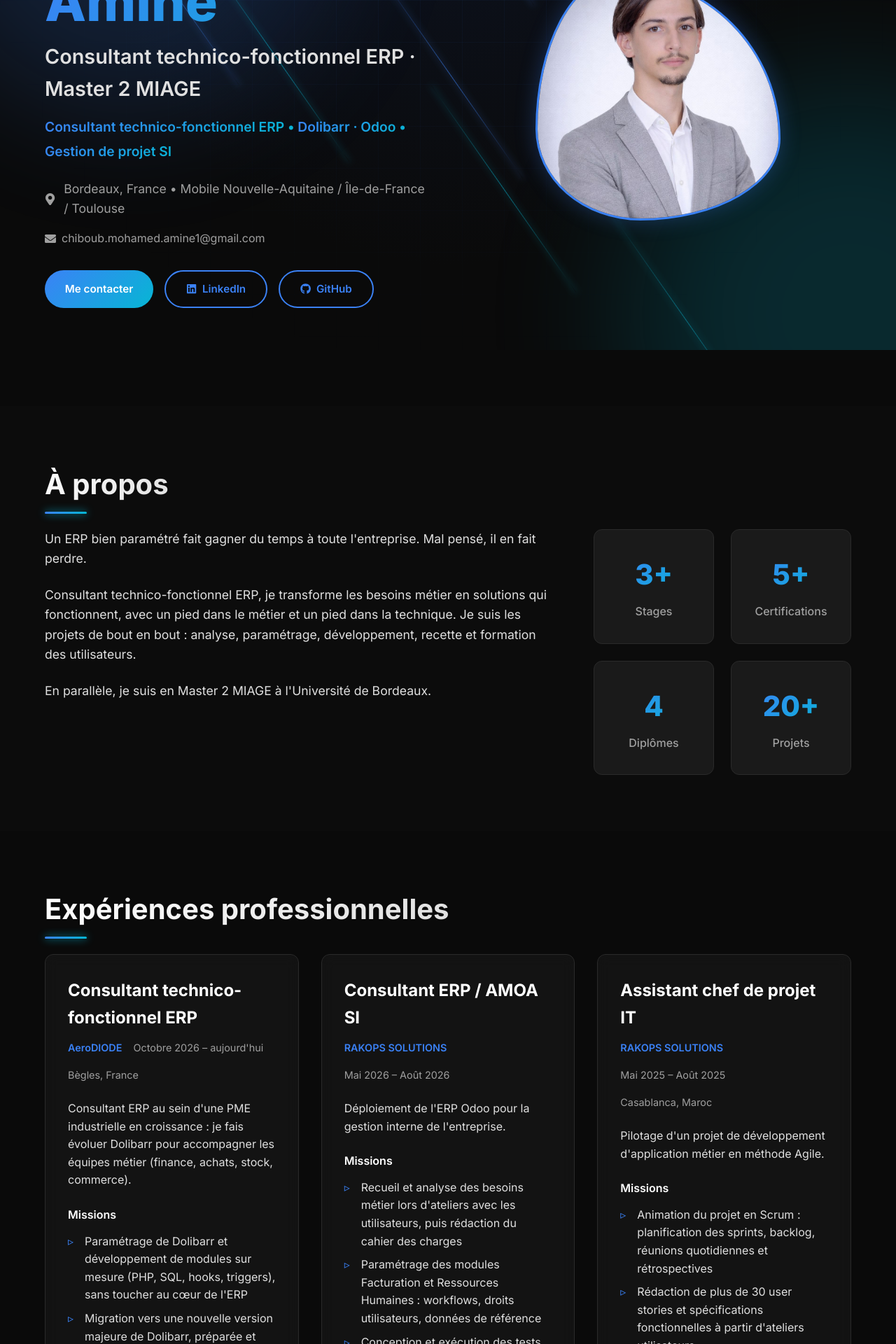
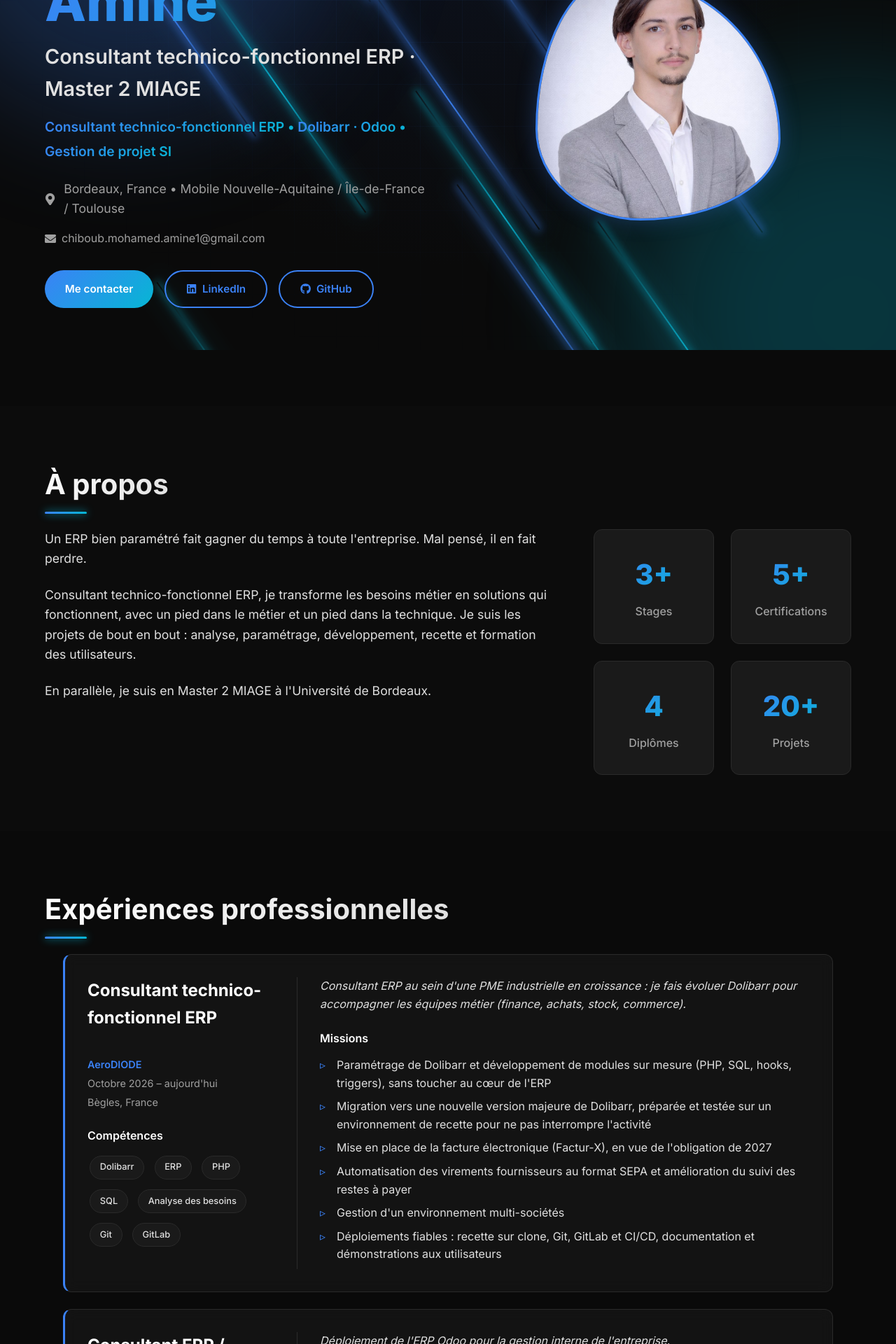
Before and after one commit to AmineCHIBOUB/portfolio, a React (Vite) app: page / in a window 1280 px wide. Shown: the part 300-2220 px from the top of the page at 70% size. Built offline with nearby package versions, Linux system fonts and the light colour scheme.

Commit message:
Expériences sur une ligne, lasers plus visibles et badge à jour
- Une expérience par ligne : poste, dates et compétences à gauche, missions à droite
- Faisceaux laser plus nombreux, plus épais et plus lumineux
- Badge d'accueil : poste actuel chez AeroDIODE au lieu de la recherche de stage

```diff
--- a/src/components/layout/Background.css
+++ b/src/components/layout/Background.css
@@ -26,7 +26,7 @@
   height: 45vw;
   border-radius: 50%;
   filter: blur(90px);
-  opacity: 0.18;
+  opacity: 0.25;
   animation: glowDrift 22s ease-in-out infinite alternate;
 }
 
@@ -52,10 +52,10 @@
 .bg-beam {
   position: absolute;
   top: -20vh;
-  width: 1px;
-  height: 45vh;
+  width: 2px;
+  height: 55vh;
   background: linear-gradient(to bottom, transparent, var(--accent-secondary), transparent);
-  box-shadow: 0 0 8px var(--accent-secondary);
+  box-shadow: 0 0 12px 1px var(--accent-secondary), 0 0 30px var(--accent-secondary);
   opacity: 0;
   transform: rotate(-35deg);
   animation: beamFall 9s linear infinite;
@@ -63,7 +63,7 @@
 
 .bg-beam:nth-child(odd) {
   background: linear-gradient(to bottom, transparent, var(--accent-primary), transparent);
-  box-shadow: 0 0 8px var(--accent-primary);
+  box-shadow: 0 0 12px 1px var(--accent-primary), 0 0 30px var(--accent-primary);
 }
 
 .bg-beam-1 { left: 10%; animation-delay: 0s; }
@@ -74,11 +74,17 @@
 .bg-beam-6 { left: 85%; animation-delay: -3.5s; animation-duration: 10s; }
 .bg-beam-7 { left: 95%; animation-delay: -8s; }
 .bg-beam-8 { left: 60%; animation-delay: -4.5s; animation-duration: 13s; }
+.bg-beam-9 { left: 18%; animation-delay: -7s; animation-duration: 8s; }
+.bg-beam-10 { left: 33%; animation-delay: -9.5s; }
+.bg-beam-11 { left: 48%; animation-delay: -0.8s; animation-duration: 10.5s; }
+.bg-beam-12 { left: 78%; animation-delay: -5.8s; animation-duration: 9.5s; }
+.bg-beam-13 { left: 90%; animation-delay: -2s; animation-duration: 12.5s; }
+.bg-beam-14 { left: 5%; animation-delay: -10s; animation-duration: 11.5s; }
 
 @keyframes beamFall {
   0% { opacity: 0; transform: translate(0, 0) rotate(-35deg); }
-  10% { opacity: 0.7; }
-  70% { opacity: 0.5; }
+  10% { opacity: 1; }
+  70% { opacity: 0.85; }
   100% { opacity: 0; transform: translate(-45vh, 140vh) rotate(-35deg); }
 }
 
@@ -94,7 +100,7 @@
 }
 
 @media (max-width: 768px) {
-  .bg-beam-2, .bg-beam-4, .bg-beam-6, .bg-beam-8 {
+  .bg-beam-2, .bg-beam-4, .bg-beam-6, .bg-beam-8, .bg-beam-10, .bg-beam-12, .bg-beam-14 {
     display: none;
   }
 }
--- a/src/components/layout/Background.jsx
+++ b/src/components/layout/Background.jsx
@@ -1,7 +1,7 @@
 import React from 'react';
 import './Background.css';
 
-const BEAMS = 8;
+const BEAMS = 14;
 
 // Fond animé : grille, halos lumineux et faisceaux laser
 const Background = () => {
--- a/src/components/sections/Hero.jsx
+++ b/src/components/sections/Hero.jsx
@@ -10,7 +10,7 @@ const Hero = () => {
         <div className="hero-content">
           <div className="hero-badge">
             <span className="availability-pulse"></span>
-            À la recherche d’un stage de 4 mois dès le 1er mai 2026
+            Consultant ERP chez AeroDIODE · Master 2 MIAGE
           </div>
 
           <h1 className="hero-name">
--- a/src/components/sections/Projects.css
+++ b/src/components/sections/Projects.css
@@ -1,5 +1,8 @@
+/* Une expérience par ligne */
 .projects-grid {
-  display: grid;
-  grid-template-columns: repeat(auto-fit, minmax(350px, 1fr));
-  gap: var(--spacing-xl);
+  display: flex;
+  flex-direction: column;
+  gap: var(--spacing-lg);
+  max-width: 1100px;
+  margin: 0 auto;
 }
--- a/src/components/ui/ProjectCard.css
+++ b/src/components/ui/ProjectCard.css
@@ -1,7 +1,48 @@
 .project-card {
+  display: grid;
+  grid-template-columns: 300px 1fr;
+  gap: var(--spacing-xl);
+  height: auto;
+  border-left: 3px solid var(--accent-primary);
+}
+
+.project-aside {
   display: flex;
   flex-direction: column;
-  height: 100%;
+  gap: var(--spacing-lg);
+  padding-right: var(--spacing-xl);
+  border-right: 1px solid var(--border-color);
+}
+
+.project-meta {
+  flex-direction: column;
+  gap: 0.25rem !important;
+}
+
+.project-context {
+  color: var(--text-secondary);
+  font-style: italic;
+  margin-bottom: var(--spacing-md);
+}
+
+.project-missions ul {
+  margin-bottom: 0 !important;
+}
+
+.project-stack {
+  margin-top: 0 !important;
+}
+
+@media (max-width: 860px) {
+  .project-card {
+    grid-template-columns: 1fr;
+  }
+  .project-aside {
+    padding-right: 0;
+    border-right: none;
+    padding-bottom: var(--spacing-lg);
+    border-bottom: 1px solid var(--border-color);
+  }
 }
 
 .project-header {
--- a/src/components/ui/ProjectCard.jsx
+++ b/src/components/ui/ProjectCard.jsx
@@ -4,18 +4,28 @@ import './ProjectCard.css';
 const ProjectCard = ({ project }) => {
   return (
     <div className="project-card card">
-      <div className="project-header">
+      {/* Colonne gauche : poste, entreprise, dates et compétences */}
+      <div className="project-aside">
         <h3 className="project-title">{project.title}</h3>
         <div className="project-meta">
           <span className="project-company">{project.company}</span>
           <span className="project-period">{project.period}</span>
           {project.location && <span className="project-location">{project.location}</span>}
         </div>
+
+        <div className="project-stack">
+          <h4>Compétences</h4>
+          <div className="stack-tags">
+            {project.stack.map((tech, index) => (
+              <span key={index} className="badge">{tech}</span>
+            ))}
+          </div>
+        </div>
       </div>
 
-      <div className="project-context">
-        <p>{project.context}</p>
-      </div>
+      {/* Colonne droite : contexte et missions */}
+      <div className="project-body">
+        <p className="project-context">{project.context}</p>
 
         <div className="project-missions">
           <h4>Missions</h4>
@@ -32,14 +42,6 @@ const ProjectCard = ({ project }) => {
             <p className="result-highlight">{project.result}</p>
           </div>
         )}
-
-      <div className="project-stack">
-        <h4>Compétences</h4>
-        <div className="stack-tags">
-          {project.stack.map((tech, index) => (
-            <span key={index} className="badge">{tech}</span>
-          ))}
-        </div>
       </div>
     </div>
   );
```
Lines whose indentation alone changed are shown as unchanged.
